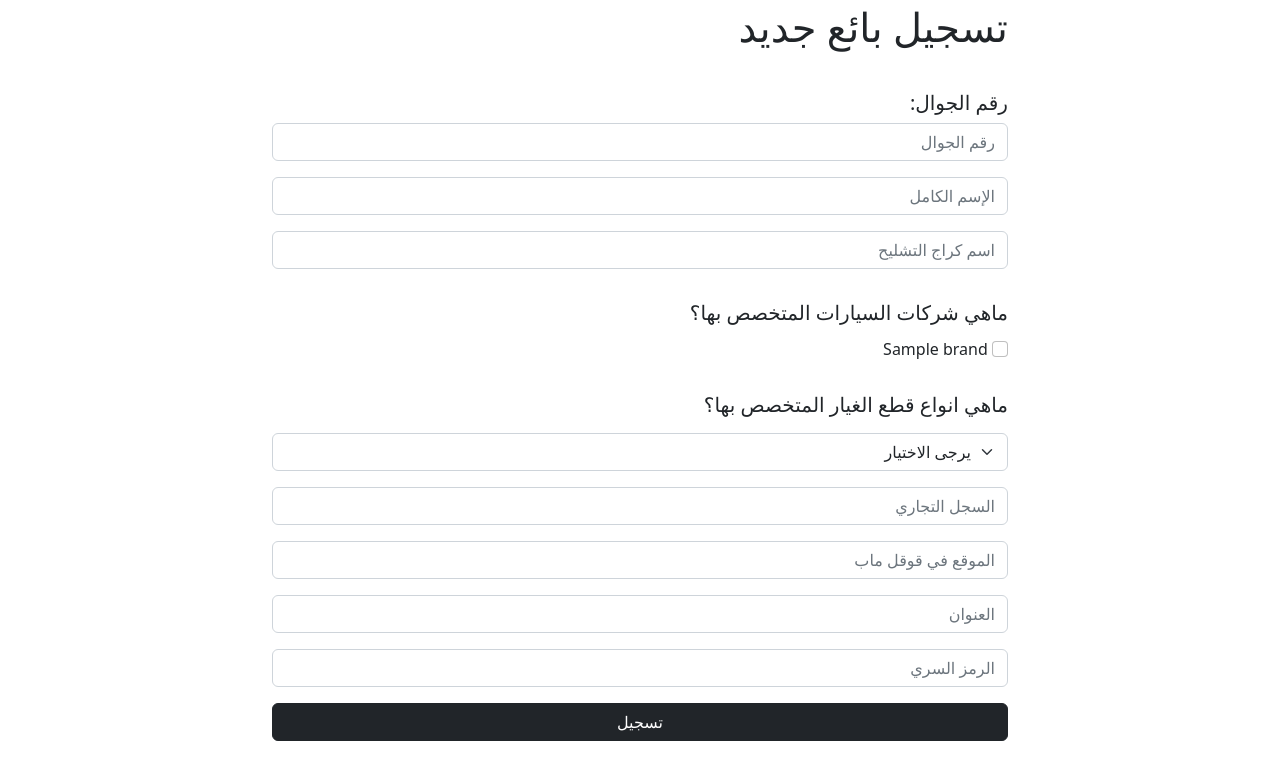
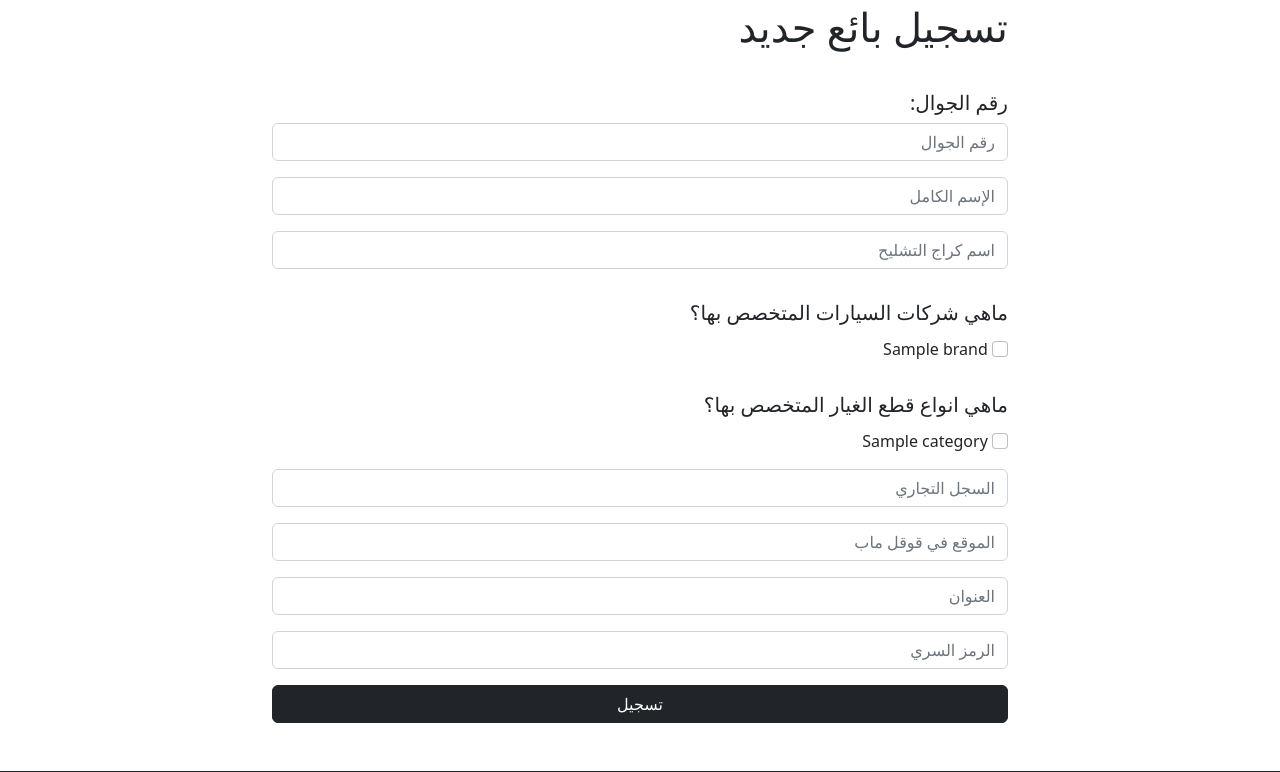
Before and after one commit to osama-fahd/ScrapProject, a Django app: page /accounts/seller_signup/ in a window 1280 px wide. Shown: the part 117-889 px from the top of the page. Run offline with Django 5.2, Linux system fonts and the light colour scheme; tables that the repository leaves empty hold one stand-in row (values such as "Sample post").

Commit message:
specializaties done

```diff
--- a/Scrap/accounts/forms.py
+++ b/Scrap/accounts/forms.py
@@ -5,4 +5,4 @@ from .models import ProfileSeller
 class ProfileSellerForm(forms.ModelForm):
     class Meta:
         model = ProfileSeller
-        fields = ['specialized', 'company_name', 'google_map_address', 'address', 'commercial_register']
+        fields = ['specializaties', 'company_name', 'google_map_address', 'address', 'commercial_register']
--- a/Scrap/accounts/templates/accounts/seller_signup.html
+++ b/Scrap/accounts/templates/accounts/seller_signup.html
@@ -26,7 +26,7 @@
                     <div class="row row-cols-3 row-cols-sm-3 row-cols-lg-4">
                         {% for brand in brands %}
                         <div>
-                            <input type="checkbox" class="form-check-input" name="brands" id="check-{{brand.id}}" value="{{brand.id}}" required/>
+                            <input type="checkbox" class="form-check-input" name="brands" id="check-{{brand.id}}" value="{{brand.id}}"/>
                             <label for="check-{{brand.id}}">{{brand.name}}</label>
                         </div>
                         {% endfor %}
@@ -34,21 +34,20 @@
 
                 </div>
 
-                <div>
+                <div class="d-flex flex-column gap-1">
                     <h5>ماهي انواع قطع الغيار المتخصص بها؟</h5>
-                    <!-- <select name="specialized" class="form-select" required> -->
-                        <!-- <option value="" disabled selected>اختر نوع او اكثر</option> -->
-                         <!-- <div class="row row-cols-3 row-cols-sm-3 row-cols-lg-4"> -->
-                            <select name="specialized" class="form-select" required>
-                                <option value="">يرجى الاختيار</option>
-                                {% for value, label in specialized %}
-                                    <option value="{{ value }}">{{ label }}</option>
+                    <div class="row row-cols-3 row-cols-sm-3 row-cols-lg-4">
+                        {% for speciality in specializaties %}
+                            <div>
+                                <input type="checkbox" class="form-check-input" name="specializaties" id="check-{{speciality.id}}" value="{{speciality.id}}"/>
+                                <label for="check-{{speciality.id}}">{{speciality.name}}</label>
+                            </div>
+                        {% endfor %}
+                    </div>
 
-                                {% endfor %}
-                            </select>
-                         <!-- </div> -->
-                    <!-- </select> -->
                 </div>
+
+
 
                 <input type="number" class="form-control"  placeholder="السجل التجاري" name="commercial_register" required >
 
--- a/Scrap/accounts/views.py
+++ b/Scrap/accounts/views.py
@@ -11,6 +11,8 @@
 from .forms import ProfileSellerForm
 
 from Vehicle.models import Brand
+
+from autoparts.models import Category
 
 def sign_up(request: HttpRequest):
     if request.method == "POST":
@@ -37,6 +39,7 @@
 
 def seller_sign_up(request: HttpRequest):
     brands = Brand.objects.all()
+    specializaties  = Category.objects.all()
 
     if request.method == "POST":
         try:
@@ -69,7 +72,7 @@
 
     return render(request, "accounts/seller_signup.html", {
         'brands': brands,
-        'specialized': ProfileSeller.Specialization.choices
+        'specializaties': specializaties
     })
 
 
--- a/Scrap/autoparts/models.py
+++ b/Scrap/autoparts/models.py
@@ -1,6 +1,7 @@
 from django.db import models
-from accounts.models import ProfileSeller
 from Vehicle.models import Car
+# from accounts.models import ProfileSeller
+from django.apps import apps
 
 # Create your models here.
 class Category(models.Model):
@@ -26,9 +27,13 @@ class Product(models.Model):
         RIGHT = "Right", "يمين"
         LEFT = "Left", "يسار"
 
+    def get_seller(self):
+        return self.seller.objects.get(id=self.seller_id)
+
+
     part = models.ForeignKey(Part, on_delete=models.CASCADE)
     car = models.ManyToManyField(Car, related_name="products")
-    seller = models.ForeignKey(ProfileSeller, on_delete=models.CASCADE, related_name="products")
+    seller = models.ForeignKey('accounts.ProfileSeller', on_delete=models.CASCADE, related_name="products")
     name = models.CharField(max_length=256, blank=True, null=True)
     part_direction = models.CharField(max_length=64, choices=PartDirection.choices, blank=True, null=True)
     made = models.CharField(max_length=64, blank=True, null=True)
--- a/Scrap/main/templates/main/base.html
+++ b/Scrap/main/templates/main/base.html
@@ -11,8 +11,8 @@
 </head>
 <body>
     <div class="wrapper d-flex flex-column justify-content-between">
-        <header>
-            <nav class="navbar navbar-expand-lg navbar-dark bg-dark sticky-top pt-4 pb-4">
+        <header class="sticky-top">
+            <nav class="navbar navbar-expand-lg navbar-dark bg-dark  pt-4 pb-4">
                 <div class="container-fluid">
                   <a class="navbar-brand" href="{% url 'main:home_view' %}">سكراب</a>
                   <button class="navbar-toggler" type="button" data-bs-toggle="collapse" data-bs-target="#navbarText" aria-controls="navbarText" aria-expanded="false" aria-label="Toggle navigation">
```
Also changed, not shown: Scrap/accounts/models.py (+24 -12 lines).
